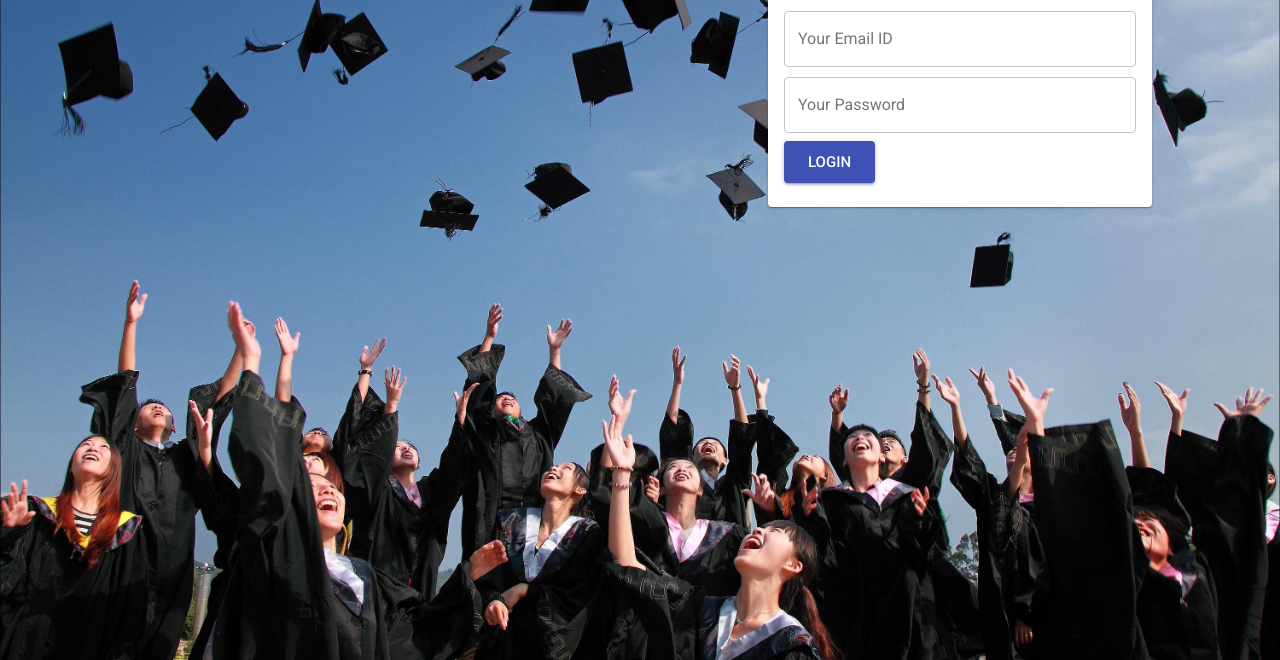
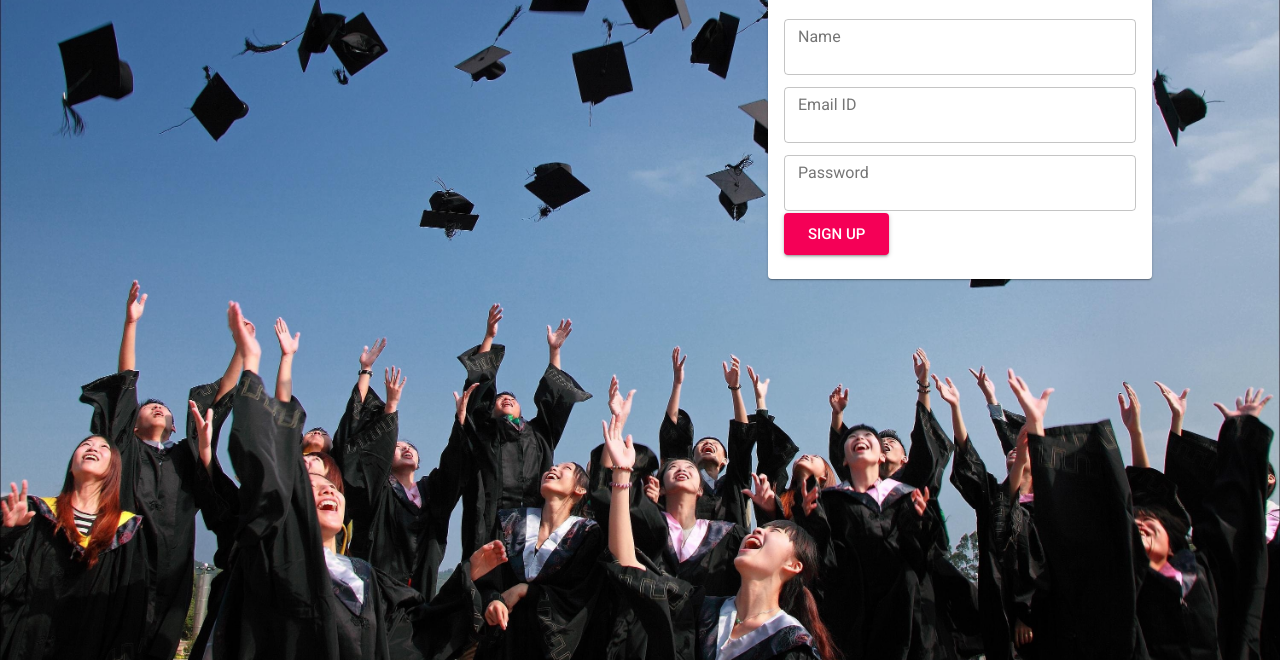
Before and after one commit to SubhamSengupta/The-app, a React app: page / in a window 1280 px wide. Shown: the part 140-800 px from the top of the page. Built offline with nearby package versions, Linux system fonts and the light colour scheme.

Commit message:
Refactors code

```diff
--- a/package.json
+++ b/package.json
@@ -11,10 +11,12 @@
   },
   "devDependencies": {
     "@babel/core": "^7.1.2",
+    "@babel/plugin-proposal-class-properties": "^7.1.0",
     "@babel/preset-env": "^7.1.0",
     "@babel/preset-react": "^7.0.0",
     "babel-eslint": "^10.0.1",
     "babel-loader": "^8.0.4",
+    "babel-plugin-transform-es2015-arrow-functions": "^6.22.0",
     "css-loader": "^1.0.0",
     "eslint": "^5.7.0",
     "eslint-config-airbnb": "^17.1.0",
--- /dev/null
+++ b/src/Components/LoginBox/CommonInputField.js
@@ -0,0 +1,32 @@
+import React from 'react'
+import TextField from '@material-ui/core/TextField'
+import PropTypes from 'prop-types'
+
+const CommonInputField = ({
+  label,
+  name,
+  value,
+  onChange,
+}) => (
+  <TextField
+    id={`page-login-box-${name}`}
+    label={label}
+    className='page-login-box-card-text-field'
+    name='email'
+    value={value}
+    type={name}
+    onChange={onChange}
+    margin='normal'
+    variant='outlined'
+    fullWidth
+  />
+)
+
+CommonInputField.propTypes = {
+  label: PropTypes.string.isRequired,
+  name: PropTypes.string.isRequired,
+  value: PropTypes.string.isRequired,
+  onChange: PropTypes.func.isRequired,
+}
+
+export default CommonInputField
--- /dev/null
+++ b/src/Components/LoginBox/LoginForm.js
@@ -0,0 +1,49 @@
+import React from 'react'
+import Button from '@material-ui/core/Button'
+import PropTypes from 'prop-types'
+import CommonInputField from './CommonInputField'
+
+const LoginForm = ({
+  shouldShow,
+  email,
+  password,
+  onChange,
+  onSubmit,
+}) => (
+  shouldShow
+  && (
+  <form onSubmit={onSubmit} className='login-form'>
+    <CommonInputField
+      label='Email ID'
+      name='email'
+      value={email}
+      onChange={onChange}
+    />
+    <CommonInputField
+      label='Password'
+      name='password'
+      value={password}
+      onChange={onChange}
+    />
+    <div className='page-login-box-action-login-btn'>
+      <Button variant='contained' color='primary' size='large'>
+        LogIn
+      </Button>
+    </div>
+  </form>
+  )
+)
+
+LoginForm.propTypes = {
+  email: PropTypes.string,
+  password: PropTypes.string,
+  onChange: PropTypes.func.isRequired,
+  onSubmit: PropTypes.func.isRequired,
+}
+
+LoginForm.defaultProps = {
+  email: '',
+  password: '',
+}
+
+export default LoginForm
--- /dev/null
+++ b/src/Components/LoginBox/SignupForm.js
@@ -0,0 +1,60 @@
+import React from 'react'
+import Button from '@material-ui/core/Button'
+import PropTypes from 'prop-types'
+import CommonInputField from './CommonInputField'
+
+const SignupForm = ({
+  shouldShow,
+  name,
+  email,
+  password,
+  onChange,
+  onSubmit,
+}) => (
+  shouldShow
+  && (
+  <form onSubmit={onSubmit} className='signup-form'>
+    <CommonInputField
+      label='Name'
+      name='name'
+      value={name}
+      onChange={onChange}
+    />
+    <CommonInputField
+      label='Email ID'
+      name='email'
+      value={email}
+      onChange={onChange}
+    />
+    <CommonInputField
+      label='Password'
+      name='password'
+      value={password}
+      onChange={onChange}
+    />
+    <div className='page-login-box-action-signup-btn'>
+      <Button variant='contained' color='secondary' size='large'>
+        Sign Up
+      </Button>
+    </div>
+  </form>
+  )
+)
+
+SignupForm.propTypes = {
+  shouldShow: PropTypes.bool,
+  name: PropTypes.string,
+  email: PropTypes.string,
+  password: PropTypes.string,
+  onChange: PropTypes.func.isRequired,
+  onSubmit: PropTypes.func.isRequired,
+}
+
+SignupForm.defaultProps = {
+  shouldShow: false,
+  name: '',
+  email: '',
+  password: '',
+}
+
+export default SignupForm
--- a/src/Components/LoginBox/index.js
+++ b/src/Components/LoginBox/index.js
@@ -2,19 +2,18 @@ import React from 'react'
 import Card from '@material-ui/core/Card'
 import CardContent from '@material-ui/core/CardContent'
 import Typography from '@material-ui/core/Typography'
-import TextField from '@material-ui/core/TextField'
-import Button from '@material-ui/core/Button'
-
+import LoginForm from './LoginForm'
+import SignupForm from './SignupForm'
 import './style.css'
 
 class LoginBox extends React.Component {
   constructor() {
     super()
-    this.state = {}
+    this.state = { isLogin: !true }
     this.handleChange = this.handleChange.bind(this)
   }
 
-  handleChange(event) {
+  handleChange = (event) => {
     const { name, value } = event.target
     this.setState((prevState) => {
       const newState = { ...prevState }
@@ -23,8 +22,17 @@ class LoginBox extends React.Component {
     })
   }
 
+  handleSubmit = () => {
+    // to handle submit event
+  }
+
   render() {
-    const { email, password } = this.state
+    const {
+      name,
+      email,
+      password,
+      isLogin,
+    } = this.state
     return (
       <div className='page-login-box'>
         <Card className='page-login-box-card'>
@@ -32,37 +40,21 @@ class LoginBox extends React.Component {
             <Typography className='page-login-box-card-title' variant='display1' gutterBottom>
               Get started with us.
             </Typography>
-            <form onSubmit={this.handleSubmit}>
-              <TextField
-                id='page-login-box-email'
-                label='Your Email ID'
-                className='page-login-box-card-text-field'
-                name='email'
-                value={email || ''}
-                type='email'
-                onChange={this.handleChange}
-                margin='normal'
-                variant='outlined'
-                fullWidth
-              />
-              <TextField
-                id='page-login-box-password'
-                label='Your Password'
-                className='page-login-box-card-text-field'
-                name='password'
-                value={password || ''}
-                type='password'
-                onChange={this.handleChange}
-                margin='normal'
-                variant='outlined'
-                fullWidth
-              />
-              <div className='page-login-box-action-btn'>
-                <Button variant='contained' color='primary' size='large'>
-                  LogIn
-                </Button>
-              </div>
-            </form>
+            <LoginForm
+              shouldShow={isLogin}
+              email={email}
+              password={password}
+              onSubmit={this.handleSubmit}
+              onChange={this.handleChange}
+            />
+            <SignupForm
+              shouldShow={!isLogin}
+              name={name}
+              email={email}
+              password={password}
+              onSubmit={this.handleSubmit}
+              onChange={this.handleChange}
+            />
           </CardContent>
         </Card>
       </div>
--- a/src/Components/LoginBox/style.css
+++ b/src/Components/LoginBox/style.css
@@ -11,5 +11,7 @@
 }
 
 .page-login-box .page-login-box-card-text-field {
-  margin-top: 2px !important;
+  margin-top: 0 !important;
+  height: 40px !important;
+  padding: 10px 0 !important;
 }
```
Also changed, not shown: .babelrc, 1 other file.
